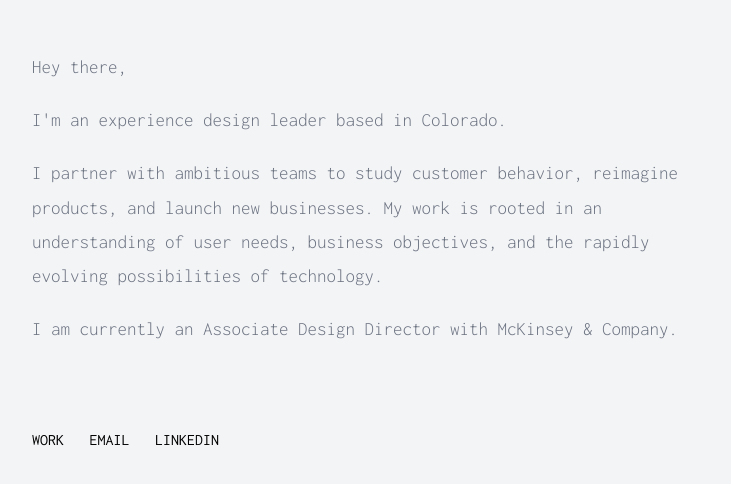
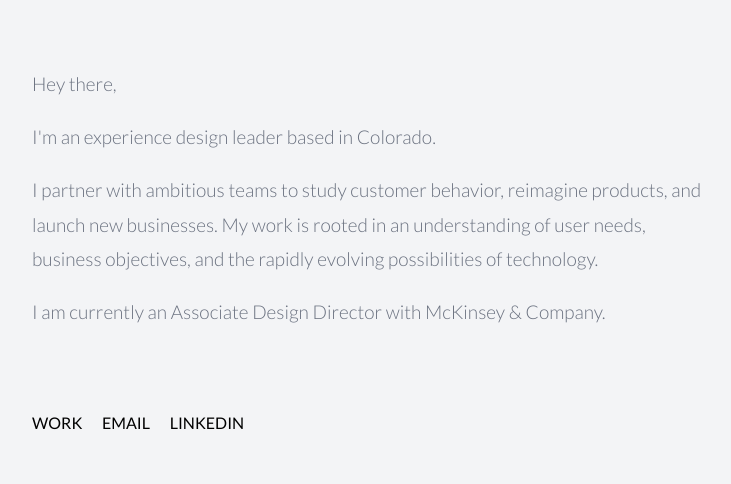
Before and after one commit to hotdiggitydoug/portfolio-landing-page, a website built with Vite: page index.html in a window 1280 px wide. Shown: the part 142-626 px from the top of the page, without its empty margins (268-999 px from the left). Built offline with nearby package versions, Linux system fonts and the light colour scheme.

Commit message:
lato
lato

```diff
--- a/index.html
+++ b/index.html
@@ -7,7 +7,7 @@
     <link rel="icon" href="favicon.svg" type="image/svg+xml">
     <link rel="preconnect" href="https://fonts.googleapis.com">
     <link rel="preconnect" href="https://fonts.gstatic.com" crossorigin>
-    <link href="https://fonts.googleapis.com/css2?family=Inconsolata:wght@300;400;500;600&display=swap" rel="stylesheet">
+    <link href="https://fonts.googleapis.com/css2?family=Lato:wght@300;400;700&display=swap" rel="stylesheet">
     <link rel="stylesheet" href="styles.css">
 </head>
 <body>
--- a/styles.css
+++ b/styles.css
@@ -1,6 +1,6 @@
 /*
   Portfolio Styles
-  Clean, minimal design with Inconsolata
+  Clean, minimal design with Lato
 */
 
 /* Reset default browser styles */
@@ -16,7 +16,7 @@
 }
 
 body {
-    font-family: 'Inconsolata', monospace;
+    font-family: 'Lato', sans-serif;
     font-size: 19px;
     font-weight: 300;
     line-height: 1.8;
@@ -65,7 +65,7 @@
 
 /* CTAs: one class so Work / Email / LinkedIn always match */
 .links .cta {
-    font-family: 'Inconsolata', monospace;
+    font-family: 'Lato', sans-serif;
     font-size: 16px;
     font-weight: 400;
     font-style: normal;
@@ -95,7 +95,7 @@
 
 /* Work samples note */
 .work-samples {
-    font-family: 'Inconsolata', monospace;
+    font-family: 'Lato', sans-serif;
     font-size: 15px;
     font-weight: 300;
     color: #6B7280;
```
